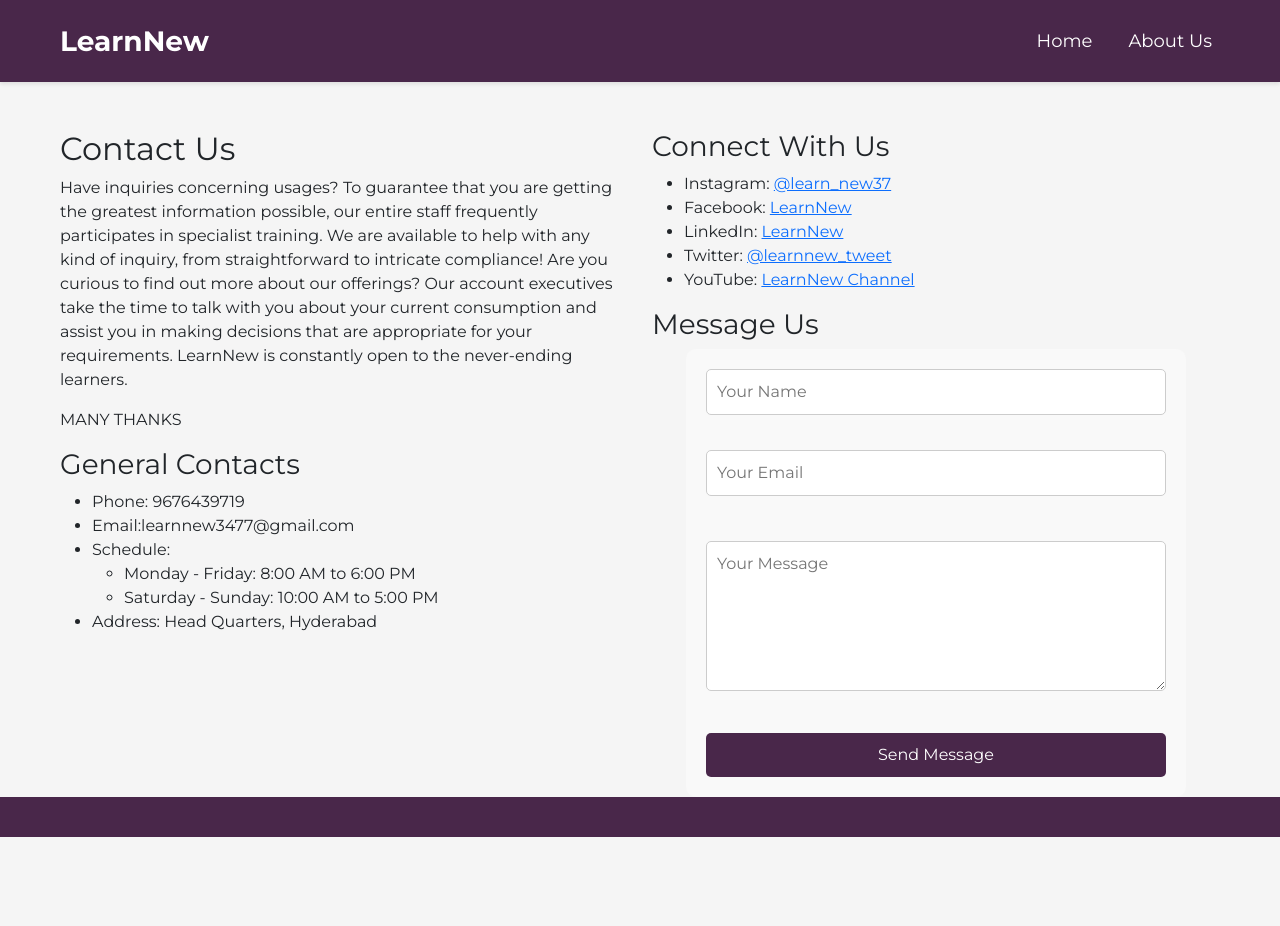
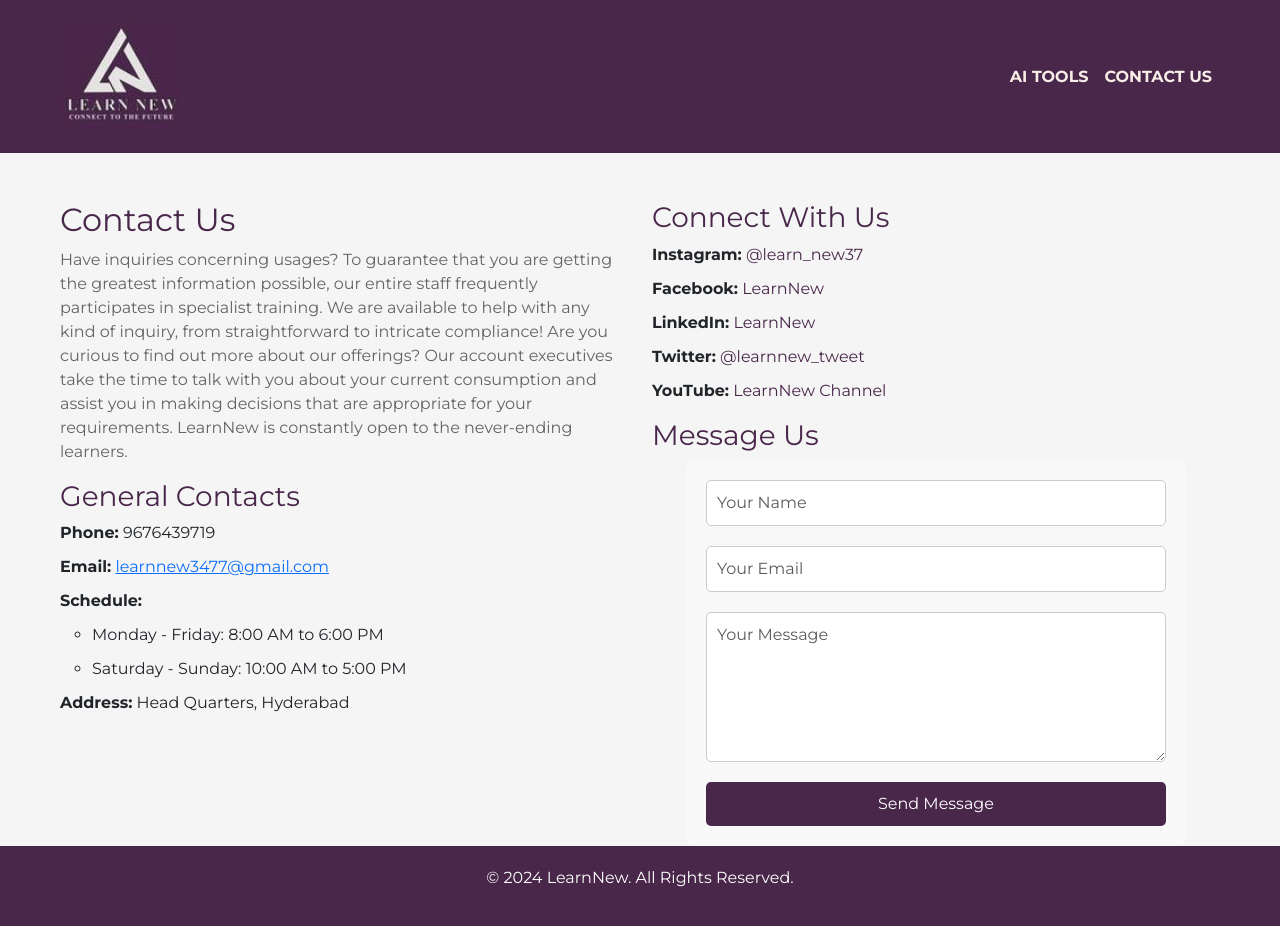
Before and after one commit to masood2108/learnnew, a plain HTML site: page contactus.html in a window 1280 px wide. Before the commit the page ends 837 px from the top, so only its background shows below. Drawn offline with nearby package versions, Linux system fonts and the light colour scheme.

Commit message:
first commit

```diff
--- a/aboutus.css
+++ b/aboutus.css
@@ -13,47 +13,80 @@ body {
 }
 
 /* Navbar styles */
-.navbar {
-    background-color: #49274A; /* Dark purple background */
-    color: #fff; /* White text color */
-    padding: 15px 0; /* Increased padding for better spacing */
-    box-shadow: 0 2px 4px rgba(0, 0, 0, 0.1); /* Added box shadow for depth */
+.custom-navbar {
+    background-color: #49274A;
+    padding: 15px 0;
+    animation: slideInFromTop 1s forwards;
 }
 
-.navbar-brand {
-    font-size: 28px; /* Slightly larger font size for brand */
-    font-weight: bold;
-    color: #fff; /* White color for brand text */
+.custom-navbar .navbar-brand img {
+    width: 120px;
+    height: auto;
+    transition: transform 0.3s ease;
 }
 
-.navbar-toggler {
-    border: none;
+.custom-navbar .navbar-nav .nav-link {
+    color: #F8EEE7;
+    font-weight: bold;
+    text-transform: uppercase;
+    transition: color 0.3s ease;
 }
 
-.navbar-toggler-icon {
-    background-color: #fff;
+.custom-navbar .navbar-nav .nav-link:hover {
+    color: #f5f5f5;
 }
 
-.navbar-nav {
-    list-style-type: none;
-    margin: 0;
-    padding: 0;
+.custom-navbar .search-bar {
+    display: flex;
+    align-items: center;
+    margin-left: auto;
 }
 
-.nav-item {
-    display: inline-block;
-    margin-left: 20px;
+.custom-navbar .search-bar input[type="text"] {
+    background-color:#f5f5f5;
+    color: #49274A;
+    border: none;
+    padding: 8px;
+    border-radius: 5px;
+    width: 150px;
+    transition: width 0.3s ease;
 }
 
-.nav-link {
-    color: #fff; /* White color for nav links */
-    text-decoration: none;
-    font-size: 18px; /* Increased font size for nav links */
-    transition: color 0.3s; /* Smooth transition effect */
+.custom-navbar .search-bar .search-btn {
+    background-color: #f5f5f5;
+    border: none;
+    color: #49274A;
+    padding: 8px 12px;
+    border-radius: 5px;
+    cursor: pointer;
+    transition: background-color 0.3s ease, color 0.3s ease;
 }
 
-.nav-link:hover {
-    color: #f5f5f5; /* Light sand color on hover */
+.custom-navbar .search-bar .search-btn:hover {
+    background-color: #94618E;
+    color: #f5f5f5;
+}
+
+@media (max-width: 768px) {
+    .custom-navbar .navbar-brand img {
+        width: 100px;
+    }
+
+    .custom-navbar .search-bar {
+        flex: 1;
+        margin-left: 10px;
+    }
+
+    .custom-navbar .search-bar input[type="text"] {
+        width: calc(100% - 40px);
+    }
+}
+
+/* Make navbar full width */
+@media (min-width: 768px) {
+    .container {
+        padding: 0;
+    }
 }
 
 /* Section styles */
@@ -100,41 +133,41 @@ body {
 footer {
     background-color: #49274A;
     color: #fff;
-    padding: 20px 0;
+    padding: 40px 0;
     text-align: center;
 }
 
-/* Responsive styles */
-@media (max-width: 767px) {
-    .navbar-brand {
-        font-size: 22px;
-    }
+footer h3 {
+    color: #fff;
+    font-size: 22px;
+}
 
-    .navbar-nav .nav-item {
-        margin-left: 10px;
-    }
+footer p {
+    color: #fff;
+    font-size: 16px;
+}
 
-    .main-headline {
-        font-size: 20px;
-    }
+footer ul {
+    list-style: none;
+    padding: 0;
+}
 
-    .sub-headline {
-        font-size: 18px;
-    }
+footer ul li {
+    margin-bottom: 10px;
+}
 
-    .description {
-        font-size: 16px;
-    }
+footer ul li a {
+    color: #fff;
+    text-decoration: none;
+    font-size: 16px;
+}
 
-    .container {
-        padding: 0 10px;
-    }
+footer ul li a:hover {
+    color: #f5f5f5;
+}
 
-    .navbar-toggler-icon {
-        background-color: #49274A;
-    }
-
-    .nav-item {
-        margin-left: 10px;
-    }
+/* Image styles */
+img {
+    max-width: 100%;
+    height: auto;
 }
--- a/aitools.css
+++ b/aitools.css
@@ -12,46 +12,44 @@ body {
     padding: 0 20px;
 }
 
-/* Navbar styles */
-.navbar {
+.custom-navbar {
     background-color: #49274A;
-    color: #fff;
     padding: 15px 0;
-    box-shadow: 0 2px 4px rgba(0, 0, 0, 0.1);
+    animation: slideInFromTop 1s forwards;
 }
 
-.navbar-brand {
-    font-size: 28px;
-    font-weight: bold;
-    color: #f5f0f0;
+.custom-navbar .navbar-brand img {
+    width: 120px;
+    height: auto;
+    transition: transform 0.3s ease;
 }
 
-.navbar-toggler-icon {
-    background-color: #0a0000;
+.custom-navbar .navbar-nav .nav-link {
+    color: #F8EEE7;
+    font-weight: bold;
+    text-transform: uppercase;
+    transition: color 0.3s ease;
 }
 
-.navbar-nav {
-    list-style-type: none;
-    margin: 0;
-    padding: 0;
+.custom-navbar .navbar-nav .nav-link:hover {
+    color: #f5f5f5;
 }
 
-.nav-item {
-    display: inline-block;
-    margin-left: 20px;
+
+
+
+
+
+
+
+
+@media (max-width: 768px) {
+    .custom-navbar .navbar-brand img {
+        width: 100px;
+    }
+
 }
 
-.nav-link {
-    color: #fff;
-    text-decoration: none;
-    font-size: 18px;
-    transition: color 0.3s;
-}
-
-.nav-link:hover {
-    text-decoration: none;
-    color: #f5f5f5;
-}
 
 /* Section styles */
 .tool-content {
@@ -65,9 +63,16 @@ body {
     padding-bottom: 10px;
     margin-bottom: 20px;
 }
+.tool-content h3 {
+    color: #49274A;
+    font-size: 25px;
+    border-bottom: 2px solid #49274A;
+    padding-bottom: 10px;
+    margin-bottom: 20px;
+}
 
 .tool-content p {
-    color: #646464;
+    color: #130000;
 }
 
 .category-list h3 {
@@ -103,14 +108,6 @@ body {
 
 /* Responsive styles */
 @media screen and (max-width: 768px) {
-    .nav-item {
-        display: block;
-        margin: 10px 0;
-    }
-
-    .navbar-nav {
-        text-align: center;
-    }
 
     .category-list h3 {
         font-size: 18px;
--- a/contact.css
+++ b/contact.css
@@ -12,41 +12,73 @@ body {
     padding: 0 20px;
 }
 
-/* Navbar styles */
-.navbar {
+.custom-navbar {
     background-color: #49274A;
-    color: #fff;
     padding: 15px 0;
-    box-shadow: 0 2px 4px rgba(0, 0, 0, 0.1);
+    animation: slideInFromTop 1s forwards;
 }
 
-.navbar-brand {
-    font-size: 28px;
-    font-weight: bold;
-    color: #fff;
+.custom-navbar .navbar-brand img {
+    width: 120px;
+    height: auto;
+    transition: transform 0.3s ease;
 }
 
-.navbar-nav {
-    list-style-type: none;
-    margin: 0;
-    padding: 0;
+.custom-navbar .navbar-nav .nav-link {
+    color: #F8EEE7;
+    font-weight: bold;
+    text-transform: uppercase;
+    transition: color 0.3s ease;
 }
 
-.nav-item {
-    display: inline-block;
-    margin-left: 20px;
+.custom-navbar .navbar-nav .nav-link:hover {
+    color: #f5f5f5;
 }
 
-.nav-link {
-    color: #fff;
-    text-decoration: none;
-    font-size: 18px;
-    transition: color 0.3s;
+.custom-navbar .search-bar {
+    display: flex;
+    align-items: center;
+    margin-left: auto;
 }
 
-.nav-link:hover {
-    text-decoration: none;
+.custom-navbar .search-bar input[type="text"] {
+    background-color:#f5f5f5;
+    color: #49274A;
+    border: none;
+    padding: 8px;
+    border-radius: 5px;
+    width: 150px;
+    transition: width 0.3s ease;
+}
+
+.custom-navbar .search-bar .search-btn {
+    background-color: #f5f5f5;
+    border: none;
+    color: #49274A;
+    padding: 8px 12px;
+    border-radius: 5px;
+    cursor: pointer;
+    transition: background-color 0.3s ease, color 0.3s ease;
+}
+
+.custom-navbar .search-bar .search-btn:hover {
+    background-color: #94618E;
     color: #f5f5f5;
+}
+
+@media (max-width: 768px) {
+    .custom-navbar .navbar-brand img {
+        width: 100px;
+    }
+
+    .custom-navbar .search-bar {
+        flex: 1;
+        margin-left: 10px;
+    }
+
+    .custom-navbar .search-bar input[type="text"] {
+        width: calc(100% - 40px);
+    }
 }
 
 /* Footer styles */
@@ -56,6 +88,7 @@ body {
     padding: 20px 0;
     text-align: center;
 }
+
 /* Contact Form styles */
 #contact-form {
     max-width: 500px;
@@ -101,6 +134,7 @@ body {
 #contact-form button[type="submit"]:hover {
     background-color: #3c1e3c;
 }
+
 #message {
     margin-top: 10px;
     padding: 10px;
@@ -116,3 +150,33 @@ body {
     background-color: #f8d7da;
     color: #721c24;
 }
+
+/* Typography */
+h2.section-title,
+h3.subsection-title {
+    color: #49274A;
+}
+
+p.section-description {
+    color: #646464;
+}
+
+ul.contact-list,
+ul.social-links {
+    list-style-type: none;
+    padding-left: 0;
+}
+
+ul.contact-list li,
+ul.social-links li {
+    margin-bottom: 10px;
+}
+
+ul.social-links li a {
+    color: #49274A;
+    text-decoration: none;
+}
+
+ul.social-links li a:hover {
+    color: #94618E;
+}
--- a/contactus.html
+++ b/contactus.html
@@ -12,11 +12,10 @@
 </head>
 
 <body>
-
     <nav class="navbar navbar-expand-lg navbar-dark custom-navbar">
         <div class="container">
-            <a class="navbar-brand" href="#">
-                LearnNew
+            <a class="navbar-brand" href="index.html">
+                <img src="WhatsApp Image 2024-04-21 at 22.49.51.jpeg" alt="LearnNew Logo" width="120" class="d-inline-block align-middle me-2" loading="lazy">
             </a>
             <button class="navbar-toggler" type="button" data-bs-toggle="collapse" data-bs-target="#navbarNav"
                 aria-controls="navbarNav" aria-expanded="false" aria-label="Toggle navigation">
@@ -25,10 +24,10 @@
             <div class="collapse navbar-collapse" id="navbarNav">
                 <ul class="navbar-nav ms-auto">
                     <li class="nav-item">
-                        <a class="nav-link" href="index.html">Home</a>
+                        <a class="nav-link" href="aitools.html">AI TOOLS</a>
                     </li>
                     <li class="nav-item">
-                        <a class="nav-link" href="aboutus.html">About Us</a>
+                        <a class="nav-link" href="contactus.html">CONTACT US</a>
                     </li>
                 </ul>
             </div>
@@ -38,49 +37,54 @@
     <section class="container mt-5">
         <div class="row">
             <div class="col-md-6">
-                <h2>Contact Us</h2>
-                <p>Have inquiries concerning usages? To guarantee that you are getting the greatest information possible, our entire staff frequently participates in specialist training. We are available to help with any kind of inquiry, from straightforward to intricate compliance! Are you curious to find out more about our offerings? Our account executives take the time to talk with you about your current consumption and assist you in making decisions that are appropriate for your requirements. LearnNew is constantly open to the never-ending learners.</p>
-                <p>MANY THANKS</p>
-                <h3>General Contacts</h3>
-                <ul>
-                    <li>Phone: 9676439719</li>
-                    <li>Email:learnnew3477@gmail.com</li>
-                    <li>Schedule:</li>
+                <h2 class="section-title">Contact Us</h2>
+                <p class="section-description">Have inquiries concerning usages? To guarantee that you are getting the greatest information possible, our entire staff frequently participates in specialist training. We are available to help with any kind of inquiry, from straightforward to intricate compliance! Are you curious to find out more about our offerings? Our account executives take the time to talk with you about your current consumption and assist you in making decisions that are appropriate for your requirements. LearnNew is constantly open to the never-ending learners.</p>
+                <h3 class="subsection-title">General Contacts</h3>
+                <ul class="contact-list">
+                    <li><strong>Phone:</strong> 9676439719</li>
+                    <li><strong>Email:</strong> <a href="mailto:learnnew3477@gmail.com">learnnew3477@gmail.com</a></li>
+                    <li><strong>Schedule:</strong></li>
                     <ul>
                         <li>Monday - Friday: 8:00 AM to 6:00 PM</li>
                         <li>Saturday - Sunday: 10:00 AM to 5:00 PM</li>
                     </ul>
-                    <li>Address: Head Quarters, Hyderabad</li>
+                    <li><strong>Address:</strong> Head Quarters, Hyderabad</li>
                 </ul>
             </div>
             <div class="col-md-6">
-                <h3>Connect With Us</h3>
-                <ul>
-                    <li>Instagram: <a href="https://www.instagram.com/invites/contact/?i=1gs6mmpgb3gq&utm_content=u3ahjfu">@learn_new37</a></li>
-                    <li>Facebook: <a href="#">LearnNew</a></li>
-                    <li>LinkedIn: <a href="https://www.linkedin.com/company/learnnew37/">LearnNew</a></li>
-                    <li>Twitter: <a href="#">@learnnew_tweet</a></li>
-                    <li>YouTube: <a href="https://youtube.com/@LearnNew37?si=MxHZ3jodZpbpgSfA">LearnNew Channel</a></li>
+                <h3 class="subsection-title">Connect With Us</h3>
+                <ul class="social-links">
+                    <li><strong>Instagram:</strong> <a href="https://www.instagram.com/invites/contact/?i=1gs6mmpgb3gq&utm_content=u3ahjfu">@learn_new37</a></li>
+                    <li><strong>Facebook:</strong> <a href="#">LearnNew</a></li>
+                    <li><strong>LinkedIn:</strong> <a href="https://www.linkedin.com/company/learnnew37/">LearnNew</a></li>
+                    <li><strong>Twitter:</strong> <a href="#">@learnnew_tweet</a></li>
+                    <li><strong>YouTube:</strong> <a href="https://youtube.com/@LearnNew37?si=MxHZ3jodZpbpgSfA">LearnNew Channel</a></li>
                 </ul>
-                <h3>Message Us</h3>
+                <h3 class="subsection-title">Message Us</h3>
                 <form id="contact-form" action="https://formspree.io/f/mkndqeww" method="POST">
-                   <label> <input type="text" id="name" name="name" placeholder="Your Name" required></label>
-                   <label><input type="email" id="email" name="email" placeholder="Your Email" required></label>
-                    <label></label><textarea id="message" name="message" placeholder="Your Message" required></textarea></label>
-                    <label></label><button type="submit">Send Message</button>
+                    <div class="mb-3">
+                        <input type="text" id="name" name="name" class="form-control" placeholder="Your Name" required>
+                    </div>
+                    <div class="mb-3">
+                        <input type="email" id="email" name="email" class="form-control" placeholder="Your Email" required>
+                    </div>
+                    <div class="mb-3">
+                        <textarea id="message" name="message" class="form-control" rows="5" placeholder="Your Message" required></textarea>
+                    </div>
+                    <button type="submit" class="btn btn-primary">Send Message</button>
                 </form>
-
             </div>
         </div>
     </section>
 
     <footer class="footer">
         <div class="container">
+            <p>&copy; 2024 LearnNew. All Rights Reserved.</p>
         </div>
     </footer>
 
+    <script src="https://code.jquery.com/jquery-3.6.0.min.js"></script>
     <script src="https://cdn.jsdelivr.net/npm/bootstrap@5.3.0-alpha1/dist/js/bootstrap.bundle.min.js"></script>
-    <script src="https://code.jquery.com/jquery-3.6.0.min.js"></script>
     <script src="contact_script.js"></script>
 </body>
 
--- a/styles.css
+++ b/styles.css
@@ -1,13 +1,32 @@
+/* Font styles */
 body {
     background-color: #f5f5f5;
-    font-family: 'Arial', sans-serif;
+    font-family: 'Poppins', sans-serif;
     color: #49274A;
+}
+
+h1, h2, h3, h4, h5, h6 {
+    font-family: 'Oswald', sans-serif;
+    font-weight: bold;
+    color: #49274A;
+}
+
+p {
+    font-family: 'Open Sans', sans-serif;
+    font-size: 1rem;
+    line-height: 1.6;
+    color: #49274A;
+}
+
+.bold-text {
+    font-weight: bold;
 }
 
 /* Navbar Styles */
 .custom-navbar {
     background-color: #49274A;
     padding: 15px 0;
+    animation: slideInFromTop 1s forwards;
 }
 
 .custom-navbar .navbar-brand img {
@@ -85,6 +104,7 @@ body {
     margin-top: 40px;
     position: relative;
     overflow: hidden;
+    animation: slideInFromLeft 1s forwards;
 }
 
 .section-container:before {
@@ -113,6 +133,7 @@ body {
     font-family: 'Montserrat', sans-serif;
     text-shadow: 2px 2px 4px rgba(0, 0, 0, 0.1);
     overflow: hidden;
+    animation: fadeInUp 1s forwards;
 }
 
 /* Description style */
@@ -122,6 +143,8 @@ body {
     color: #49274A;
     margin-bottom: 20px;
     font-family: 'Roboto', sans-serif;
+    font-weight: bold;
+    animation: fadeInUp 1s forwards;
 }
 
 .img-fluid {
@@ -131,10 +154,7 @@ body {
     box-shadow: 0px 0px 10px rgba(0, 0, 0, 0.2);
     margin: 40px auto;
     transition: transform 0.3s ease-in-out;
-}
-
-.img-fluid:hover {
-    transform: scale(1.05);
+    animation: zoomIn 1s forwards;
 }
 /* Footer Styles */
 .footer {
@@ -144,6 +164,7 @@ body {
     align-items: center;
     justify-content: space-between;
     border-top: 2px solid #94618E;
+    animation: slideInFromBottom 1s forwards;
 }
 
 .footer-logo img {
@@ -185,11 +206,12 @@ body {
 }
 
 .social-links {
-    color: #f5f5f5;
+    color: #f4ebeb;
 }
 
 .social-links p {
     margin-bottom: 10px;
+    color: #fff;
 }
 
 .social-icons {
@@ -210,7 +232,7 @@ body {
     .footer {
         padding: 20px;
         flex-direction: column;
-        align-items: flex-start;
+        text-align: center;
     }
 
     .footer-logo img {
@@ -218,18 +240,30 @@ body {
         margin-bottom: 15px;
     }
 
-    .quick-links ul li {
-        margin-right: 15px;
+    .quick-links ul {
+        margin-bottom: 5px;
     }
 
-    .quick-links a {
-        font-size: 12px;
+    .quick-links ul li {
+        margin-right: 20px;
+        justify-content: center;
+        margin-bottom: 10px;
     }
 
-    .social-icons a img {
-        width: 25px;
+    .social-icons {
+        justify-content: center;
+    }
+
+    .social-icons a {
+        margin-right: 10px;
+        margin-bottom: 10px;
+    }
+
+    .social-icons a:last-child {
+        margin-right: 0;
     }
 }
+
 
 /* Chatbot icon styles */
 .chatbot-icon {
@@ -342,55 +376,8 @@ body {
         font-size: 1rem;
         margin-bottom: 10px;
     }
-@media screen and (max-width: 768px) {
-    .about-section .col-md-6 {
-        flex: 0 0 100%;
-        margin-bottom: 30px;
-    }
 }
-    .chatbot-icon {
-        bottom: 10px;
-        right: 10px;
-    }
 
-    .chatbot-icon img {
-        width: 40px;
-        height: 40px;
-    }
-    .chatbot-container {
-        width: 90%;
-        bottom: 60px;
-        right: 5%;
-    }
-    .question-boxes {
-        padding: 5px;
-    }
-
-    .question-box {
-        margin-right: 5px;
-        margin-bottom: 5px;
-        padding: 5px;
-        font-size: 12px;
-    }
-
-    .user-query {
-        margin: 5px;
-        padding: 8px;
-        font-size: 12px;
-    }
-
-    .send-btn {
-        margin: 0 5px 5px;
-        padding: 8px;
-        font-size: 12px;
-    }
-
-    .user-message, .chatbot-message {
-        margin: 2px 5px;
-        padding: 8px;
-        font-size: 12px;
-    }
-}
 .video-wrapper {
     position: relative;
     overflow: hidden;
@@ -495,3 +482,52 @@ body {
     border-radius: 12px;
     box-shadow: 0px 0px 25px rgba(0, 0, 0, 0.15);
 }
+
+@keyframes slideInFromTop {
+    from {
+        transform: translateY(-100%);
+    }
+    to {
+        transform: translateY(0);
+    }
+}
+
+@keyframes slideInFromLeft {
+    from {
+        transform: translateX(-100%);
+    }
+    to {
+        transform: translateX(0);
+    }
+}
+
+@keyframes fadeInUp {
+    from {
+        opacity: 0;
+        transform: translateY(20px);
+    }
+    to {
+        opacity: 1;
+        transform: translateY(0);
+    }
+}
+
+@keyframes zoomIn {
+    from {
+        opacity: 0;
+        transform: scale(0.9);
+    }
+    to {
+        opacity: 1;
+        transform: scale(1);
+    }
+}
+
+@keyframes slideInFromBottom {
+    from {
+        transform: translateY(100%);
+    }
+    to {
+        transform: translateY(0);
+    }
+}
```
Also changed, not shown: aboutus.html (+24 -9 lines), aitools.html (+20 -23 lines), aitools.js (+12 -0 lines), index.html (+10 -11 lines).
